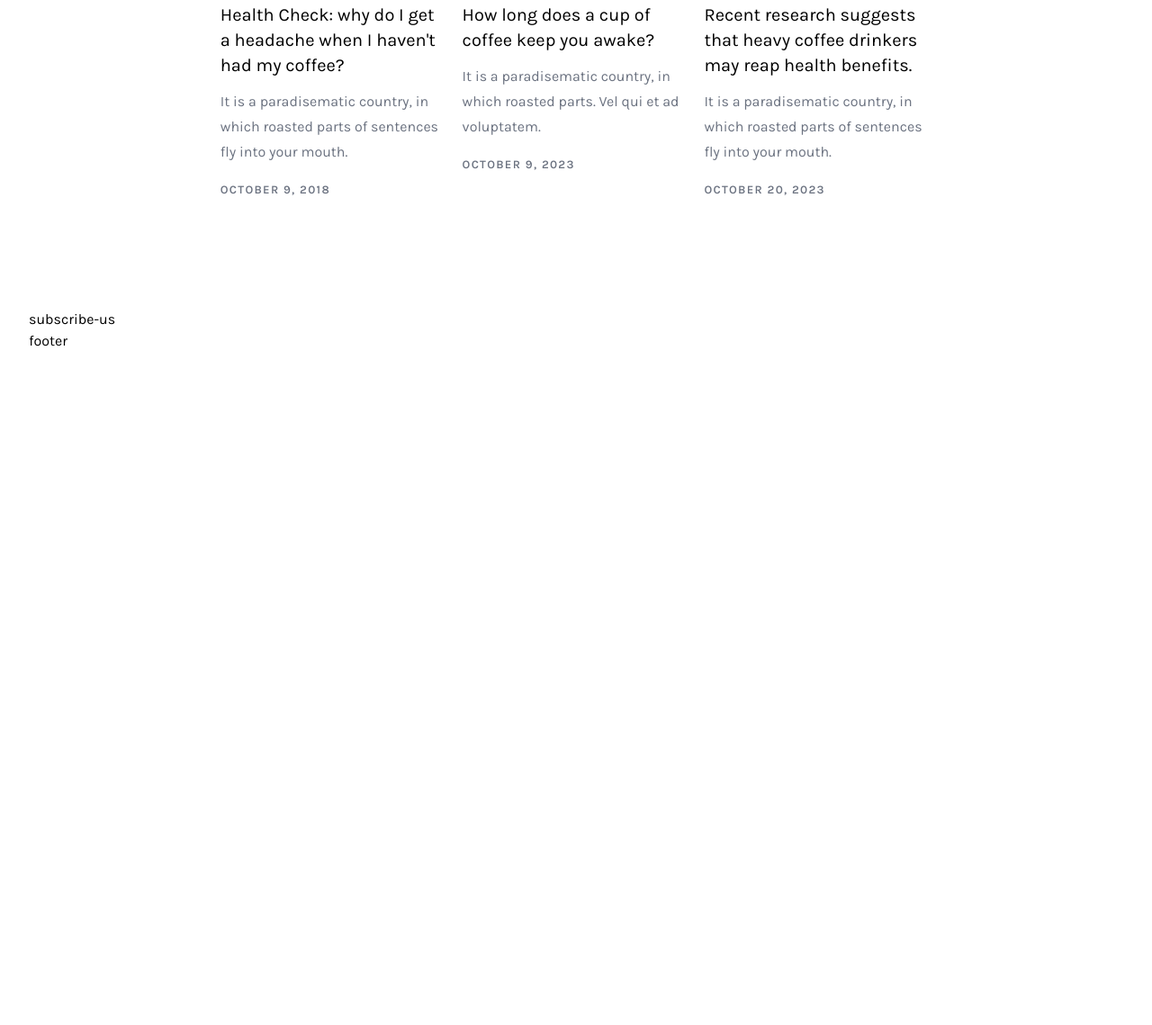
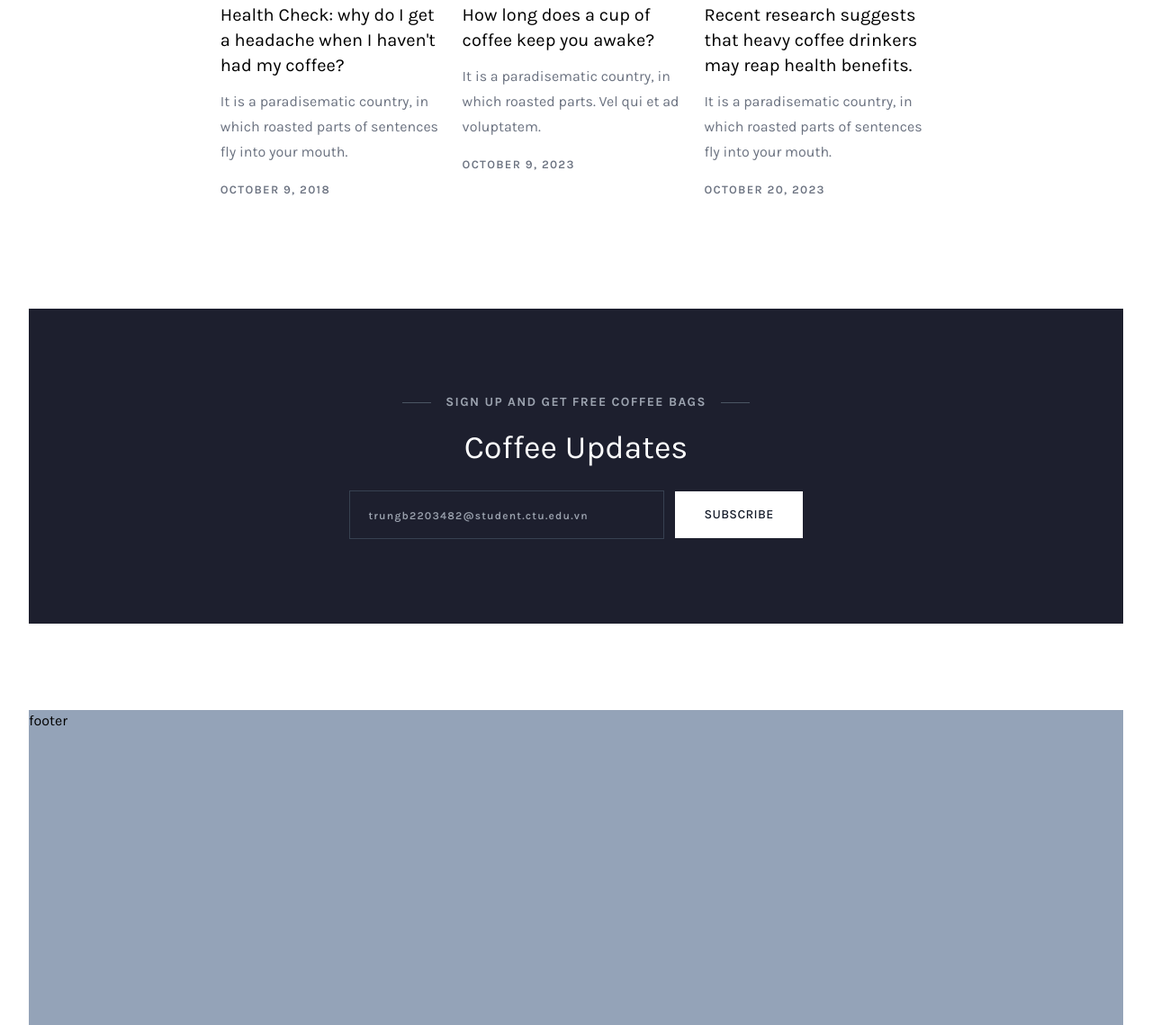
Before and after one commit to Trung-Minh/Coffee-Website, a website: page public/index.html in a window 1280 px wide. Shown: the part 5243-6382 px from the top of the page at 90% size. Before the commit the page ends 5634 px from the top, so only its background shows below. Drawn offline with Linux system fonts and the light colour scheme.

Commit message:
add Subscribe Us

```diff
--- a/public/index.html
+++ b/public/index.html
@@ -492,10 +492,31 @@
         </div>
     </div>
     <!-- End lifestyle-stories -->
-    <div class="subscribe-us">subscribe-us</div>
+    <div class="subscribe-us h-[350px] w-full bg-[#1d1f2e] flex flex-col justify-center items-center mb-24">
+        <div class="flex justify-center items-center px-6 xs:px-0 mb-5">
+            <div class="w-8 h-px bg-gray-600"></div>
+            <div class="uppercase mx-4 tracking-widest font-bold text-sm text-gray-400 text-center">
+                SIGN UP AND GET FREE COFFEE BAGS
+            </div>
+            <div class="w-8 h-px bg-gray-600"></div>
+        </div>
+        <div class="text-4xl text-white mb-7">Coffee Updates</div>
+        <div class="cf-form">
+            <div class="flex flex-col md:flex-row gap-3 justify-center items-center">
+                <div class="cf-form-item text-center">
+                    <input type="email" placeholder="trungb2203482@student.ctu.edu.vn" class="px-5 py-4 w-[350px] max-w-[80%] xs:max-w-full bg-inherit border-[1px] border-gray-700
+                    outline-none text-white leading-5 hover:border-gray-300 duration-500 focus:border-gray-300 placeholder:text-xs
+                    placeholder:tracking-widest placeholder:font-semibold">
+                </div>
+                <div class="cf-form-item cf-button bg-white text-gray-900 w-max">
+                    <button type="submit" class="uppercase font-medium text-sm tracking-wide">Subscribe</button>
+                </div>
+            </div>
+        </div>
+    </div>
     <!-- End subscribe-us -->
     </main>
-    <footer>footer</footer>
+    <footer class="h-[350px] bg-slate-400">footer</footer>
     </div>
     <!-- End content-wrapper  -->
     </div>
```
Also changed, not shown: public/output.css.
